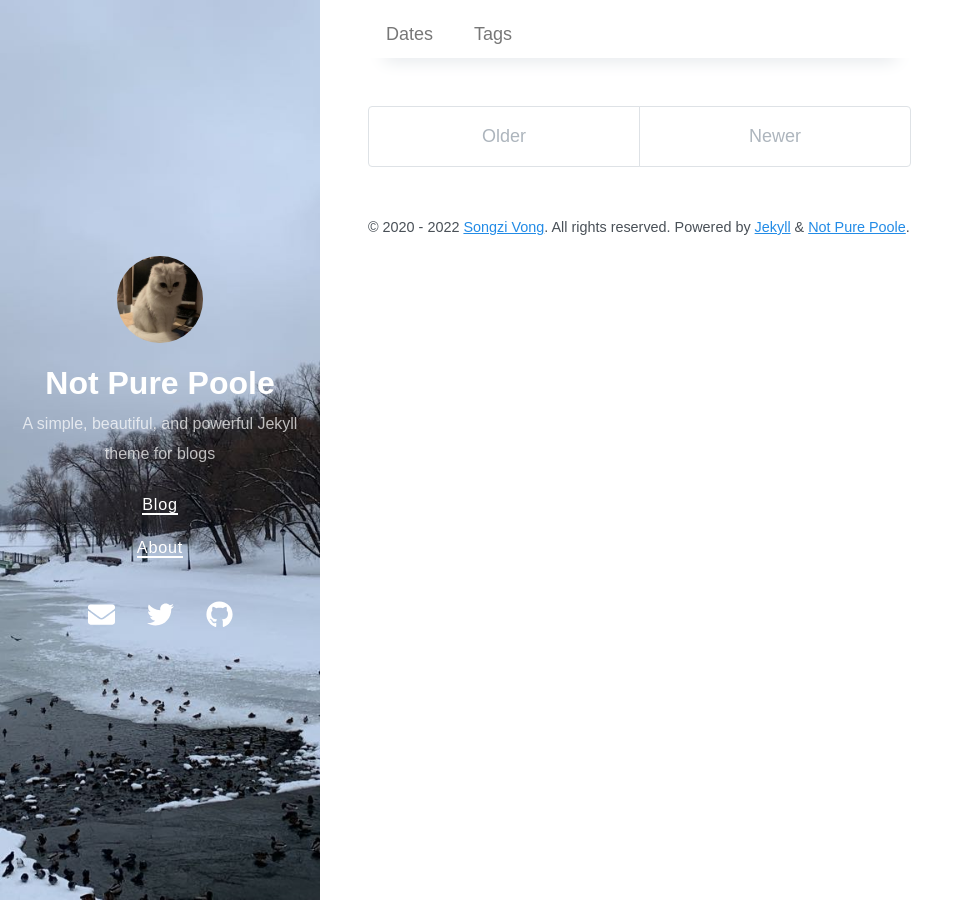
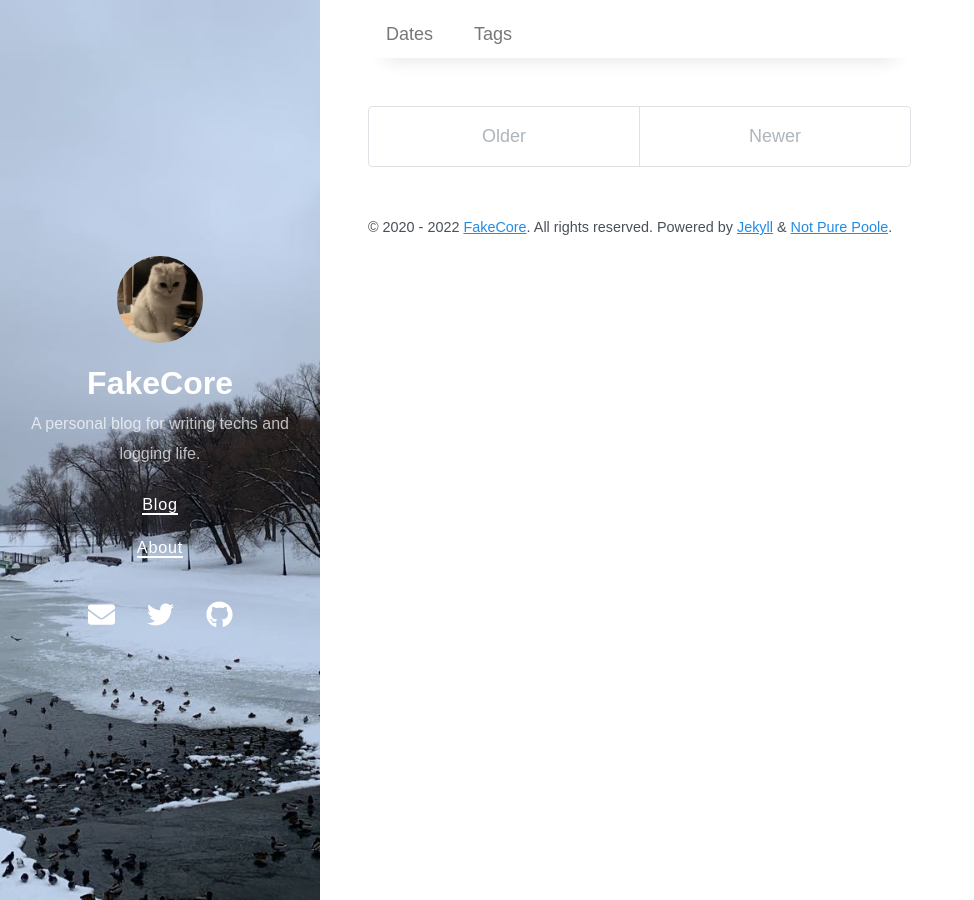
Before and after one commit to fakecore/fakecore.github.io, a Jekyll site: the page built from index.md, in a window 1280 px wide. Shown: the whole page, without its empty margins (0-974 px from the left). Built offline with Jekyll 4.4.1, drawn with Linux system fonts in a browser that asks for light colours; nearby versions of some CDN libraries; our own code applies the rules of GitHub Pages for plain Markdown files; the list of posts is cut into pages by our own code.

Commit message:
Update _config.yml

```diff
--- a/_config.yml
+++ b/_config.yml
@@ -1,7 +1,7 @@
 # Setup
-title: Not Pure Poole
-description: A simple, beautiful, and powerful Jekyll theme for blogs
-url: https://vszhub.github.io
+title: FakeCore
+description: A personal blog for writing techs and logging life.
+url: https://fakecore.github.io
 avatar: /avatar.jpeg
 paginate: 5
 permalink: pretty
@@ -33,10 +33,8 @@ twitter:
   card: summary
 logo: logo.png
 social:
-  name: Songzi Vong
   links:
-    - https://twitter.com/vszhub
-    - https://github.com/vszhub
+    - https://github.com/fakecore
 google_site_verification: xxxxx
 lang: en
 
@@ -54,6 +52,6 @@ sass:
 
 # Specify the author for blog posts
 author:
-  name: Songzi Vong
-  url: https://github.com/vszhub/
-  email: vszhub@gmail.com
+  name: FakeCore
+  url: https://github.com/fakecore/
+  email: flowunlight@gmail.com
```
